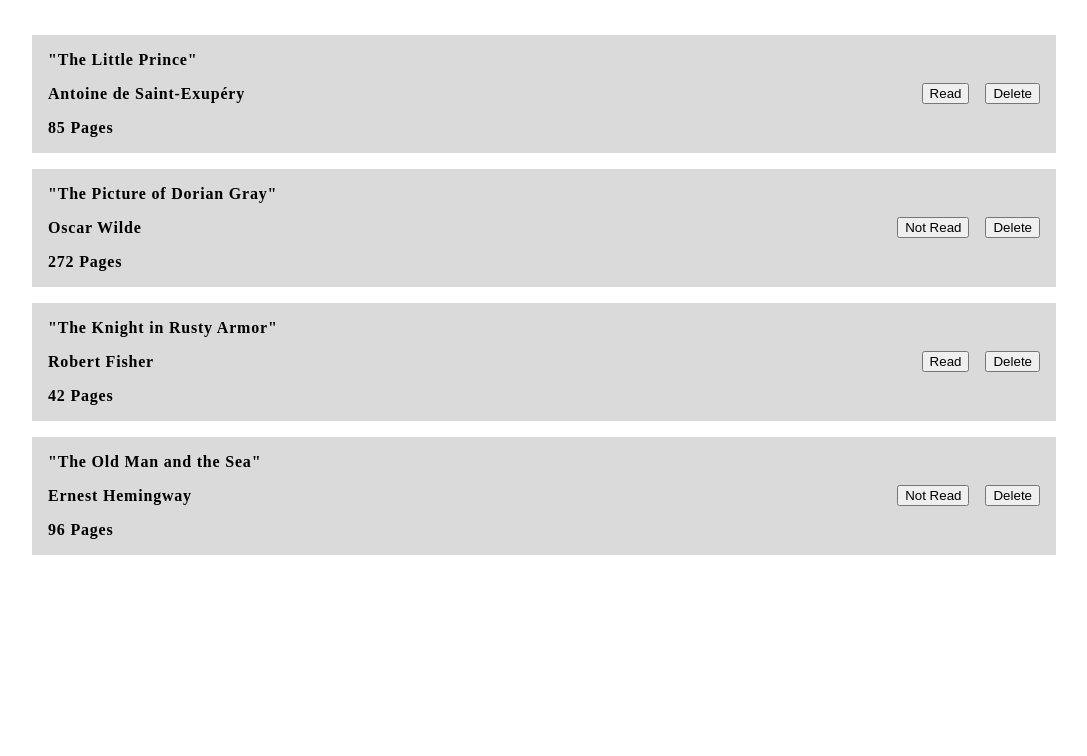
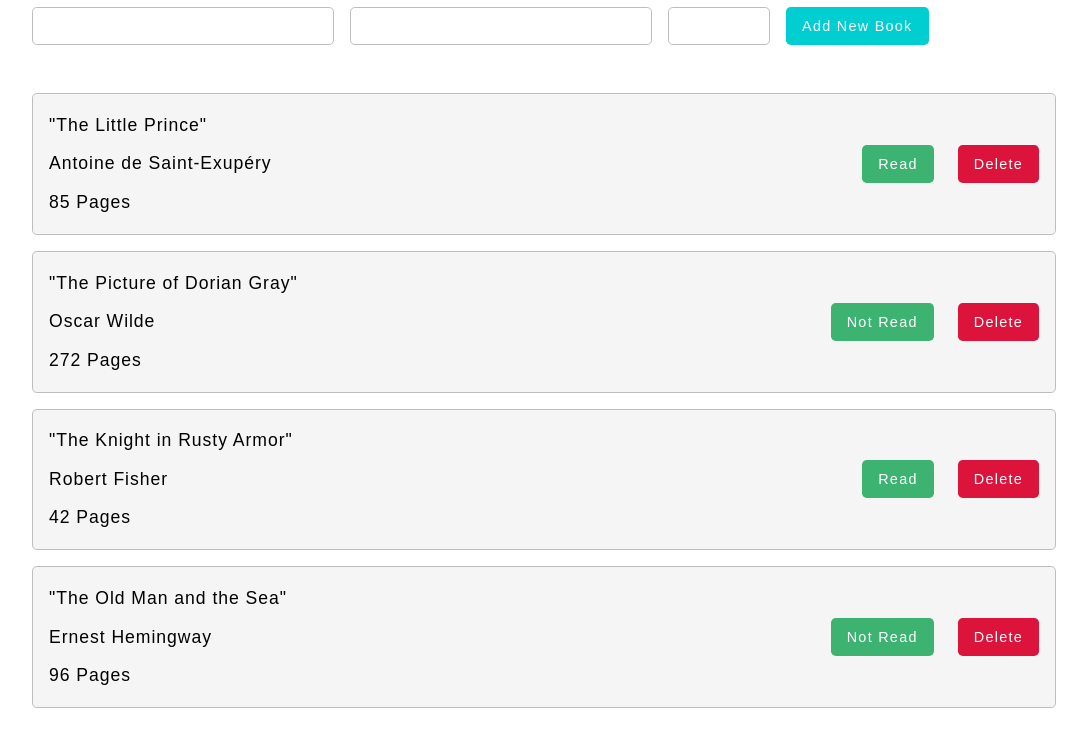
Before and after one commit to agusscript/library-app-ts, a website: page index.html in a window 1280 px wide. Shown: the part 132-888 px from the top of the page, without its empty margins (96-1183 px from the left). Before the commit the page ends 800 px from the top, so only its background shows below. Drawn offline with Linux system fonts and the light colour scheme.

Commit message:
Add styles to buttons, texts, and inputs

```diff
--- a/index.html
+++ b/index.html
@@ -10,7 +10,7 @@
       type="image/x-icon"
     />
     <title>Library App</title>
-    <link rel="stylesheet" href="src/styles/main.css" />
+    <link rel="stylesheet" href="styles/main.css" />
   </head>
 
   <body>
--- a/src/script.js
+++ b/src/script.js
@@ -25,6 +25,12 @@ let bookLibrary = [
 
 function clearField(element) {
   element.value = "";
+}
+
+function removeChildren(element) {
+  while (element.firstChild) {
+    element.removeChild(element.firstChild);
+  }
 }
 
 function deleteBook(book) {
@@ -110,12 +116,6 @@ function showBooks(array) {
   });
 }
 
-function removeChildren(element) {
-  while (element.firstChild) {
-    element.removeChild(element.firstChild);
-  }
-}
-
 document.querySelector(".add-btn").onclick = () => {
   addBookToLibrary(bookLibrary);
 };
--- a/src/styles/main.scss
+++ /dev/null
@@ -1,43 +0,0 @@
-body {
-  padding: 0;
-  margin: 0;
-}
-
-main {
-  margin: 0 auto;
-  max-width: 80%;
-}
-
-form {
-  display: flex;
-  align-items: end;
-  flex-wrap: wrap;
-  gap: 1rem;
-
-  label {
-    display: flex;
-    flex-direction: column;
-  }
-}
-
-.books-container {
-  margin: 3rem 0;
-
-  .card-book {
-    margin: 1rem 0;
-    padding: 0 1rem;
-    display: flex;
-    align-items: center;
-    justify-content: space-between;
-    gap: 1rem;
-    letter-spacing: 0.05rem;
-    font-weight: bold;
-    background-color: rgb(218, 218, 218);
-
-    .button-container {
-      display: flex;
-      flex-wrap: wrap;
-      gap: 1rem;
-    }
-  }
-}
--- /dev/null
+++ b/styles/main.scss
@@ -0,0 +1,118 @@
+body {
+  padding: 0;
+  margin: 0;
+  font-family: sans-serif;
+}
+
+main {
+  margin: 0 auto;
+  max-width: 80%;
+
+  h1 {
+    font-weight: normal;
+    font-size: 2.8rem;
+    color: darkturquoise;
+  }
+}
+
+form {
+  margin-top: 2rem;
+  display: flex;
+  align-items: end;
+  flex-wrap: wrap;
+  gap: 1rem;
+
+  label {
+    display: flex;
+    flex-direction: column;
+    font-weight: bold;
+    letter-spacing: 0.05rem;
+    color: rgb(110, 110, 110);
+
+    input {
+      margin-top: 0.5rem;
+      padding: 0 10px;
+      outline: none;
+      border: 1px solid rgb(189, 189, 189);
+      height: 36px;
+      width: 280px;
+      border-radius: 0.3rem;
+      font-size: 0.9rem;
+      letter-spacing: 0.05rem;
+    }
+
+    #pages {
+      width: 80px;
+    }
+
+    input:focus {
+      border-color: darkturquoise;
+    }
+  }
+
+  .add-btn {
+    height: 38px;
+    padding: 0 1rem;
+    font-size: 0.9rem;
+    letter-spacing: 0.08rem;
+    border: none;
+    color: white;
+    background-color: darkturquoise;
+    border-radius: 0.3rem;
+    transition: all 0.3s;
+  }
+
+  .add-btn:hover {
+    cursor: pointer;
+    background-color: rgb(1, 177, 180);
+  }
+}
+
+.books-container {
+  margin: 3rem 0;
+
+  .card-book {
+    margin: 1rem 0;
+    padding: 0.2rem 1rem;
+    display: flex;
+    align-items: center;
+    justify-content: space-between;
+    font-size: 1.1rem;
+    gap: 1rem;
+    letter-spacing: 0.06rem;
+    background-color: whitesmoke;
+    border-radius: 0.3rem;
+    border: 1px solid rgb(189, 189, 189);
+
+    .button-container {
+      display: flex;
+      flex-wrap: wrap;
+      gap: 1.5rem;
+
+      button {
+        height: 38px;
+        padding: 0 1rem;
+        font-size: 0.9rem;
+        letter-spacing: 0.08rem;
+        border: none;
+        color: white;
+        background-color: crimson;
+        border-radius: 0.3rem;
+        transition: all 0.3s;
+        cursor: pointer;
+      }
+
+      .status-btn {
+        background-color: mediumseagreen;
+      }
+
+      .status-btn:hover {
+        background-color: rgb(17, 124, 65);
+      }
+
+      .remove-btn:hover {
+        background-color: rgb(185, 1, 38);
+      }
+    }
+  }
+}
```
Also changed, not shown: src/styles/main.css (deleted), styles/main.css (added).
